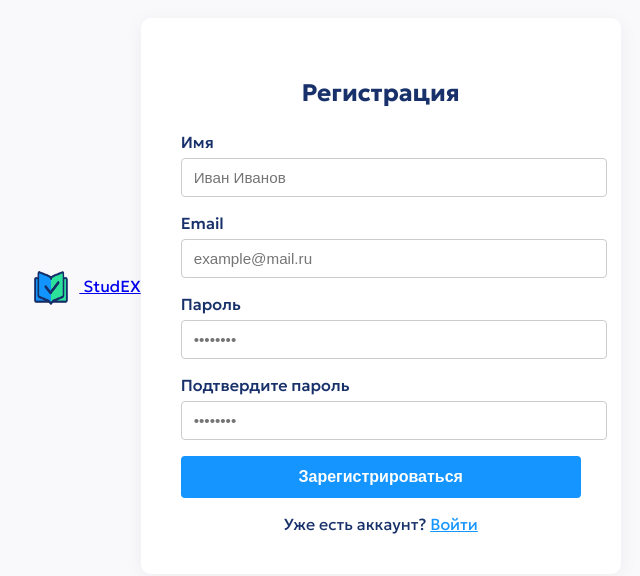
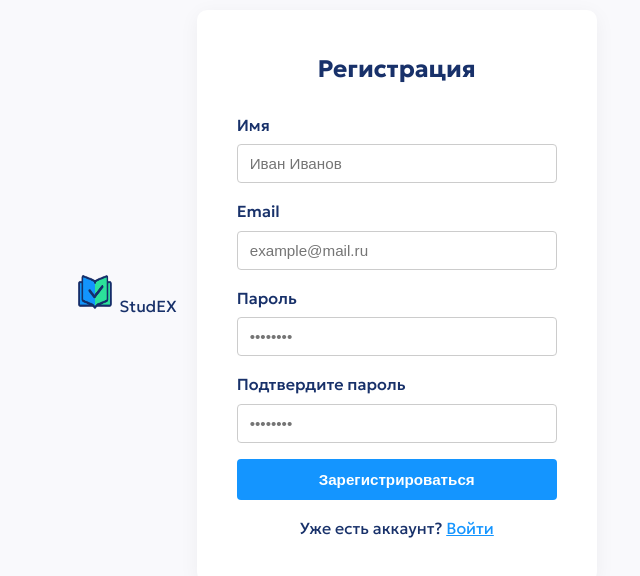
Before and after one commit to Tron950/StudEX_Frontend, a plain HTML site: page register.html in a window 1280 px wide. Shown: the part 104-680 px from the top of the page, without its empty margins (314-954 px from the left). Drawn offline with Linux system fonts and the light colour scheme.

Commit message:
Update register.html

```diff
--- a/register.html
+++ b/register.html
@@ -7,6 +7,7 @@
     <link href="https://fonts.googleapis.com/css2?family=Geologica:wght@400;500;700&display=swap" rel="stylesheet"/>
     <link rel="stylesheet" href="https://cdnjs.cloudflare.com/ajax/libs/font-awesome/6.0.0/css/all.min.css">
     <link rel="stylesheet" href="css/auth.css">
+    <link rel="stylesheet" href="css/style.css">
 </head>
 <body>
 <!-- Шапка сайта с логотипом -->
@@ -14,8 +15,8 @@
     <div class="container nav-wrapper">
         <div class="left-nav">
             <div class="logo">
-                <a href="#home">
-                    <img src="images/logo.png" alt="StudEX Logo" width="40" height="40" style="vertical-align: middle; margin-right: 8px;">
+                <a href="index.html">
+                    <img src="images/logo.png" alt="StudEX Logo" width="40" height="40">
                     StudEX
                 </a>
             </div>
```
